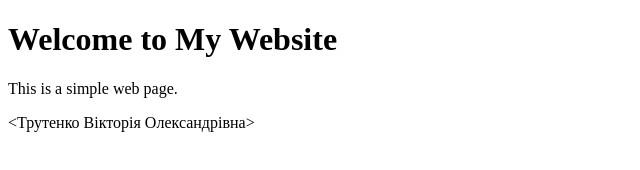
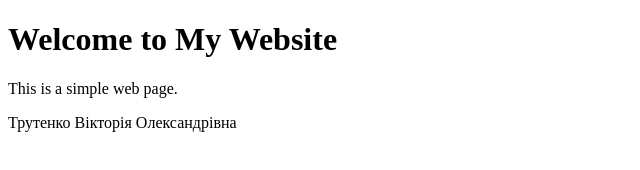
Before and after one commit to trutenkovika/website, a plain HTML site: page index.html in a window 1280 px wide. Shown: the full height of the page, 0-640 px from the left. Drawn offline with Linux system fonts and the light colour scheme.

Commit message:
Update index.html

```diff
--- a/index.html
+++ b/index.html
@@ -9,7 +9,7 @@
     <h1>Welcome to My Website</h1>
     <p>This is a simple web page.</p>
     <footer>
-        <Трутенко Вікторія Олександрівна>
+        Трутенко Вікторія Олександрівна
     </footer>
 </body>
 </html>
```
